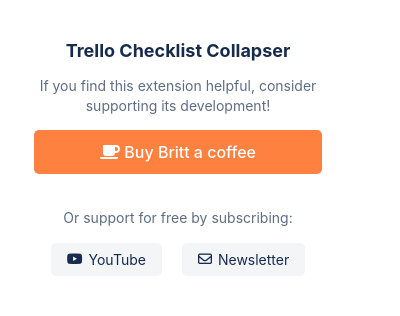
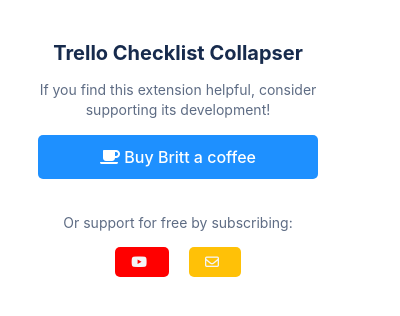
Before and after one commit to brittanyjoiner15/trello-collapse-checklists, a browser extension: page popup.html in a window 400 px wide. Drawn offline with Linux system fonts and the light colour scheme.

Commit message:
update colors and styles

```diff
--- a/popup.html
+++ b/popup.html
@@ -1,88 +1,27 @@
 <!DOCTYPE html>
 <html>
+
 <head>
   <link rel="stylesheet" href="https://cdnjs.cloudflare.com/ajax/libs/font-awesome/6.0.0/css/all.min.css">
-  <style>
-    body {
-      width: 300px;
-      padding: 20px;
-      font-family: -apple-system, BlinkMacSystemFont, 'Segoe UI', Roboto, Oxygen, Ubuntu, Cantarell, sans-serif;
-      text-align: center;
-    }
-
-    h1 {
-      font-size: 18px;
-      color: #172B4D;
-      margin-bottom: 15px;
-    }
-
-    .main-cta {
-      display: inline-block;
-      padding: 12px 24px;
-      background-color: #FF813F;
-      color: white;
-      text-decoration: none;
-      border-radius: 5px;
-      font-weight: 500;
-      transition: background-color 0.2s;
-      margin-bottom: 20px;
-      width: 80%;
-    }
-
-    .main-cta:hover {
-      background-color: #E57236;
-    }
-
-    p {
-      color: #5E6C84;
-      font-size: 14px;
-      margin-bottom: 15px;
-      line-height: 1.4;
-    }
-
-    .free-support {
-      display: flex;
-      justify-content: center;
-      gap: 20px;
-      margin-top: 15px;
-    }
-
-    .social-button {
-      display: inline-flex;
-      align-items: center;
-      padding: 8px 16px;
-      background-color: #F4F5F7;
-      color: #172B4D;
-      text-decoration: none;
-      border-radius: 5px;
-      transition: background-color 0.2s;
-      font-size: 14px;
-    }
-
-    .social-button:hover {
-      background-color: #E4E6E9;
-    }
-
-    .social-button i {
-      margin-right: 6px;
-    }
-  </style>
+  <link rel="stylesheet" href="styles.css">
 </head>
 
-<body>
-  <h1>Trello Checklist Collapser</h1>
-  <p>If you find this extension helpful, consider supporting its development!</p>
+<body class="popup-body">
+  <h1 class="popup-title">Trello Checklist Collapser</h1>
+  <p class="popup-text">If you find this extension helpful, consider supporting its development!
+  </p>
   <a href="https://buy.stripe.com/28E28re845iBe3K0pwe7m0q" target="_blank" class="main-cta">
     <i class="fas fa-coffee"></i> Buy Britt a coffee
   </a>
-  <p>Or support for free by subscribing:</p>
+  <p class="popup-text">Or support for free by subscribing:</p>
   <div class="free-support">
-    <a href="https://www.youtube.com/@brittanysoftware" target="_blank" class="social-button">
-      <i class="fab fa-youtube"></i> YouTube
+    <a href="https://www.youtube.com/c/brittanyjoiner" target="_blank" class="social-button youtube">
+      <i class="fab fa-youtube"></i>
     </a>
-    <a href="https://brittanyjoiner.com/newsletter" target="_blank" class="social-button">
-      <i class="far fa-envelope"></i> Newsletter
+    <a href="https://trello.substack.com/" target="_blank" class="social-button newsletter">
+      <i class="far fa-envelope"></i>
     </a>
   </div>
 </body>
+
 </html>
--- a/styles.css
+++ b/styles.css
@@ -1,4 +1,5 @@
-.checklist-collapse-button {
+/* Checklist collapse button styles */
+[data-testid="checklist-container"] .checklist-collapse-button {
   background: none;
   border: none;
   cursor: pointer;
@@ -6,7 +7,7 @@
   padding: 4px;
   margin: 0 4px;
   border-radius: 3px;
-  color: var(--ds-text-accent-gray-bolder, #172B4D);
+  color: dodgerblue;
   line-height: 20px;
   display: inline-flex;
   align-items: center;
@@ -23,3 +24,77 @@
   outline: none;
   box-shadow: 0 0 0 2px var(--ds-border-focused, #388BFF);
 }
+
+/* Popup styles */
+.popup-body {
+  width: 300px;
+  padding: 20px;
+  font-family: -apple-system, BlinkMacSystemFont, 'Segoe UI', Roboto, Oxygen, Ubuntu, Cantarell, sans-serif;
+  text-align: center;
+}
+
+.popup-title {
+  font-size: 20px;
+  color: #172B4D;
+  margin-bottom: 15px;
+}
+
+
+.main-cta {
+  display: inline-block;
+  padding: 12px 20px;
+  background-color: dodgerblue;
+  color: white;
+  text-decoration: none;
+  border-radius: 5px;
+  font-weight: 500;
+  transition: background-color 0.2s;
+  margin-bottom: 20px;
+  width: 80%;
+}
+
+.main-cta:hover {
+  background-color: #E4E6E9;
+}
+
+.popup-text {
+  color: #5E6C84;
+  font-size: 14px;
+  margin-bottom: 15px;
+  line-height: 1.4;
+}
+
+.free-support {
+  display: flex;
+  justify-content: center;
+  gap: 20px;
+  margin-top: 15px;
+}
+
+.social-button {
+  display: inline-flex;
+  align-items: center;
+  padding: 8px 16px;
+  text-decoration: none;
+  border-radius: 5px;
+  transition: background-color 0.2s;
+  font-size: 14px;
+}
+
+.youtube {
+  background-color: #FF0000;
+  color: #F4F5F7;
+}
+
+.newsletter {
+  background-color: #FFC107;
+  color: #F4F5F7;
+}
+
+.social-button:hover {
+  background-color: #E4E6E9;
+}
+
+.social-button i {
+  margin-right: 6px;
+}
```
